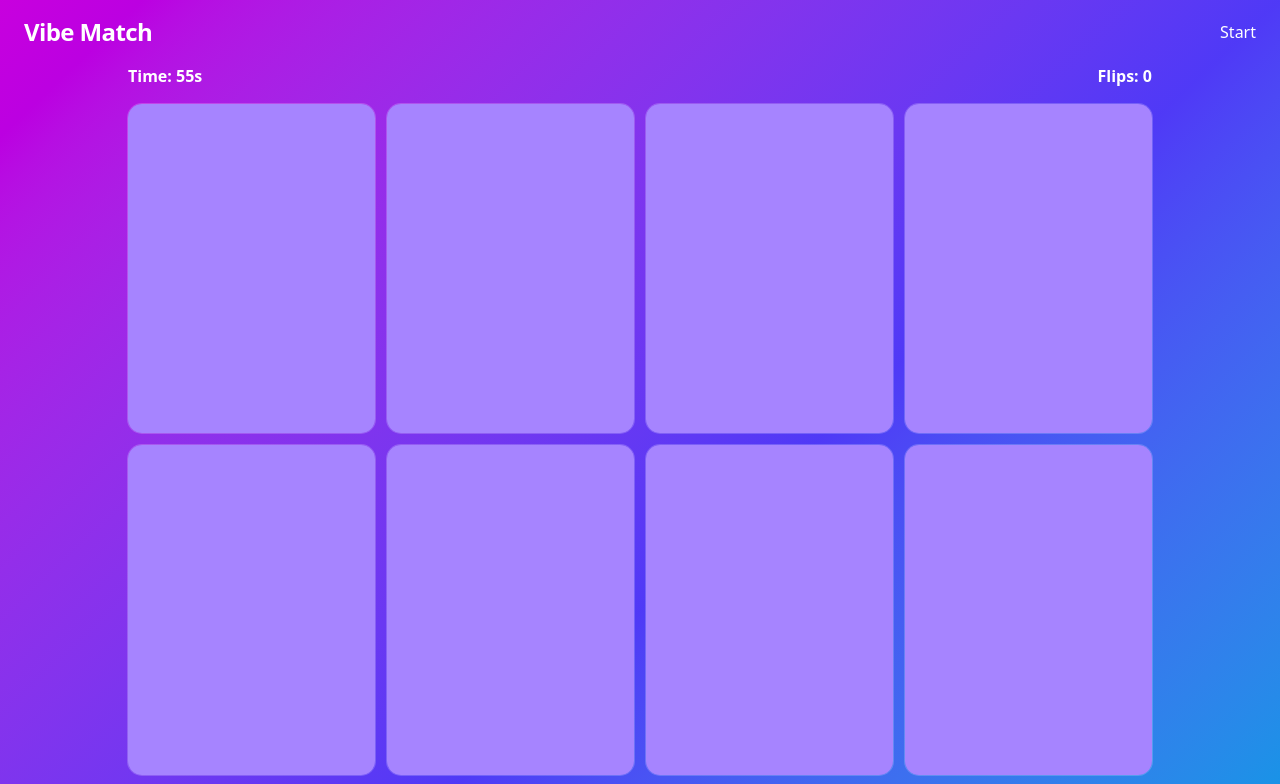
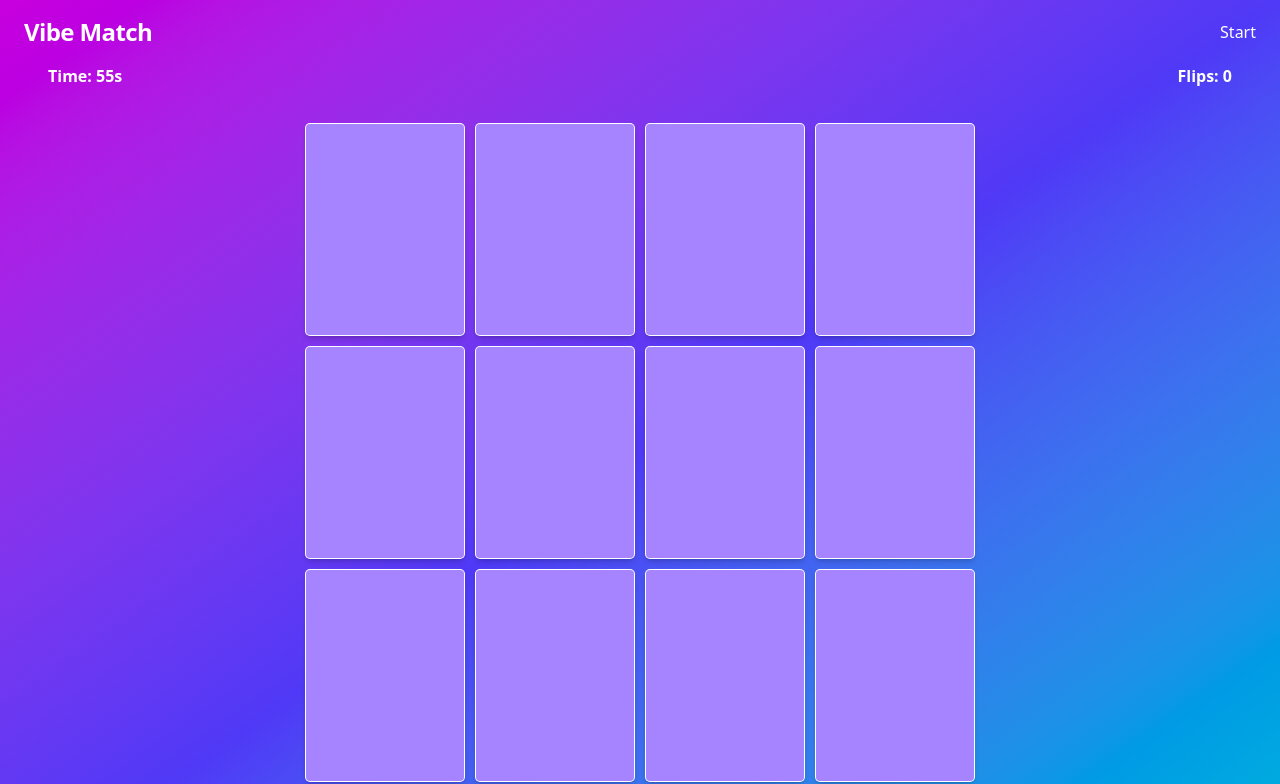
Before and after one commit to phihung99nd/card-matching, a React (Vite) app: page /game in a window 1280 px wide. Shown: the top 784 px of the page. Built offline with nearby package versions, Linux system fonts and the light colour scheme.

Commit message:
fix card flip

```diff
--- a/src/pages/Game.tsx
+++ b/src/pages/Game.tsx
@@ -1,5 +1,5 @@
 import { useLocation, useNavigate } from 'react-router-dom'
-import { useEffect, useMemo, useState } from 'react'
+import { useEffect, useState } from 'react'
 import { motion } from 'framer-motion'
 
 type Card = {
@@ -9,7 +9,9 @@ type Card = {
 	matched: boolean
 }
 
-function useGridSize(difficulty: 'easy' | 'medium' | 'hard' | 'hell') {
+type Difficulty = 'easy' | 'medium' | 'hard' | 'hell'
+
+function useGridSize(difficulty: Difficulty) {
 	if (difficulty === 'easy') return { cols: 4, rows: 3 }
 	if (difficulty === 'medium') return { cols: 6, rows: 5 }
 	if (difficulty === 'hard') return { cols: 8, rows: 6 }
@@ -19,7 +21,7 @@ function useGridSize(difficulty: 'easy' | 'medium' | 'hard' | 'hell') {
 function Game() {
 	const navigate = useNavigate()
 	const location = useLocation() as any
-	const difficulty = (location.state?.difficulty ?? 'easy') as 'easy' | 'medium' | 'hard'
+	const difficulty = (location.state?.difficulty ?? 'easy') as Difficulty
 	const cardBack = (location.state?.cardBack ?? 'violet') as string
 	const imageSet = (location.state?.imageSet ?? 'emoji') as string
 	const { cols, rows } = useGridSize(difficulty)
@@ -27,6 +29,7 @@ function Game() {
 	const [cards, setCards] = useState<Card[]>([])
 	const [selectedIds, setSelectedIds] = useState<number[]>([])
 	const [flipCount, setFlipCount] = useState(0)
+	const [lastMatched, setLastMatched] = useState<number[]>([])
 	const [timeLeft, setTimeLeft] = useState(() => {
 		if (difficulty === 'easy') return 60
 		if (difficulty === 'medium') return 90
@@ -34,25 +37,57 @@ function Game() {
 		return 180
 	})
 
-	const values = useMemo(() => {
-		const emoji = ['😀','😎','🤖','🐶','🐱','🐼','🍎','🍉','🍓','⚽','🎧','🚀','🌈','⭐','🔥']
-		const animals = ['🐶','🐱','🐭','🐰','🦊','🐻','🐼','🐨','🐯','🦁','🐷','🐸','🐵','🐔','🐧']
-		const fruits = ['🍎','🍐','🍊','🍋','🍌','🍉','🍇','🍓','🫐','🍒','🍑','🥭','🍍','🥝','🍈']
-		const pool = imageSet === 'animals' ? animals : imageSet === 'fruits' ? fruits : emoji
-		return pool
-	}, [imageSet])
+	// Compute a card size that fits the viewport without scrolling
+	const [cardSize, setCardSize] = useState<number>(64)
+	useEffect(() => {
+		function computeSize() {
+			const paddingX = 32 // page horizontal padding
+			const gap = 12 // grid gap in px (gap-3)
+			const headerH = 48 // HUD height estimate
+			const controlsH = 56 // buttons area estimate
+			const verticalPadding = 40 // top/bottom padding/margins
+			const availableW = Math.max(280, window.innerWidth - paddingX * 2 - gap * (cols - 1))
+			const availableH = Math.max(
+				200,
+				window.innerHeight - headerH - controlsH - verticalPadding - gap * (rows - 1)
+			)
+			const sizeByW = Math.floor(availableW / cols)
+			const sizeByH = Math.floor((availableH / rows) / (4 / 3)) // account for 3:4 aspect
+			const size = Math.max(36, Math.min(sizeByW, sizeByH))
+			setCardSize(size)
+		}
+		computeSize()
+		window.addEventListener('resize', computeSize)
+		return () => window.removeEventListener('resize', computeSize)
+	}, [cols, rows])
+
+  function buildPool(kind: string, needed: number): string[] {
+		const emoji = ['😀','😎','🤖','🐶','🐱','🐼','🍎','🍉','🍓','⚽','🎧','🚀','🌈','⭐','🔥','🧠','🎲','🎯','🎮','🎹','🎨','🎪','🎆','🎇','✨','⚡','❄️','🌙','☀️','🌟','🌸','🌼','🌻','🍁','🍂','🍃','🌊','🔥','💧','🪐','🌍','🛰️','📱','💡','🔔','🔮','🧩','🪄','🧸','🪅','🎁','🧁','🍩','🍪','🍰','🍫','🍬','🍭','🥨','🥐','🍔','🍟','🌮','🍕','🍣','🍤','🍙','🍜','🍝','🥟','🥗','🍗','🥩','🥪','🥞','🧇']
+		const animals = ['🐶','🐱','🐭','🐹','🐰','🦊','🐻','🐼','🐨','🐯','🦁','🐮','🐷','🐸','🐵','🐔','🐧','🐦','🦆','🦉','🦇','🐺','🦄','🐝','🦋','🐌','🐞','🐢','🦎','🐍','🐙','🦑','🦀','🪼','🐠','🐟','🐬','🐳','🦈']
+		const fruits = ['🍎','🍐','🍊','🍋','🍌','🍉','🍇','🍓','🫐','🍒','🍑','🥭','🍍','🥝','🍈','🍏','🍅','🥥','🌶️','🧄','🧅']
+		const shapes = ['★','☆','◆','◇','◼','◻','⬛','⬜','🔶','🔷','🔺','🔻','🔸','🔹']
+		const weather = ['☀️','🌤️','⛅','🌥️','☁️','🌧️','⛈️','❄️','🌩️','🌫️']
+		const transport = ['🚗','🚕','🚙','🚌','🚎','🏎️','🚓','🚑','🚒','🚚','🚛','🚜','✈️','🚀','🚁','🚂']
+		const base = kind === 'animals' ? animals : kind === 'fruits' ? fruits : emoji
+		let pool = [...new Set([...base, ...animals, ...fruits, ...shapes, ...weather, ...transport])]
+		if (pool.length >= needed) return pool.slice(0, needed)
+		while (pool.length < needed) {
+			pool = pool.concat(pool).slice(0, needed)
+		}
+		return pool.slice(0, needed)
+	}
 
 	useEffect(() => {
 		const total = cols * rows
 		const needed = total / 2
-		const candidates = values.slice(0, needed)
+		const candidates = buildPool(imageSet, needed)
 		const deck: Card[] = [...candidates, ...candidates]
 			.map((v, idx) => ({ id: idx + 1, value: v, flipped: false, matched: false }))
 			.sort(() => Math.random() - 0.5)
 		setCards(deck)
 		setFlipCount(0)
 		setSelectedIds([])
-	}, [cols, rows, values])
+	}, [cols, rows, imageSet])
 
 	useEffect(() => {
 		if (timeLeft <= 0) {
@@ -82,6 +117,8 @@ function Game() {
 				if (a.value === b.value) {
 					setTimeout(() => {
 						setCards((prev) => prev.map((c) => (c.id === aId || c.id === bId ? { ...c, matched: true } : c)))
+						setLastMatched([aId, bId])
+						setTimeout(() => setLastMatched([]), 700)
 					}, 300)
 				} else {
 					setTimeout(() => {
@@ -97,38 +134,51 @@ function Game() {
 	const backColor = cardBack === 'cyan' ? 'bg-cyan-400' : cardBack === 'rose' ? 'bg-rose-400' : 'bg-violet-400'
 
 	return (
-		<div className="mx-auto max-w-5xl">
+		<div className="mx-auto px-4 min-h-screen flex flex-col" style={{ maxWidth: '100%' }}>
 			<div className="flex items-center justify-between mb-4">
 				<div className="font-semibold">Time: {timeLeft}s</div>
 				<div className="font-semibold">Flips: {flipCount}</div>
 			</div>
+			<div className="flex-1 flex items-center justify-center">
 				<div
 					className="grid gap-3"
-				style={{ gridTemplateColumns: `repeat(${cols}, minmax(0, 1fr))` }}
+					style={{ gridTemplateColumns: `repeat(${cols}, ${cardSize}px)` }}
 				>
 					{cards.map((card) => (
 					<motion.button
 							key={card.id}
 							whileTap={{ scale: 0.98 }}
 							onClick={() => !card.flipped && !card.matched && flip(card.id)}
-						className={`aspect-[3/4] rounded-xl relative overflow-hidden ring-1 ring-white/20 ${card.matched ? 'opacity-60' : ''}`}
+							className={`relative ${card.matched ? 'opacity-60' : ''}`}
+							style={{ perspective: '1000px' }}
 						>
+						{/* Matched bounce + pop flash */}
 						<motion.div
-							className={`absolute inset-0 ${backColor}`}
-							animate={{ rotateY: card.flipped ? 180 : 0 }}
-							transition={{ duration: 0.35 }}
-							style={{ backfaceVisibility: 'hidden' }}
+							className="absolute inset-0"
+							animate={lastMatched.includes(card.id) ? { scale: [1, 2, 1], rotate: [0, -3, 3, 0] } : undefined}
+							transition={{ duration: 0.6, ease: 'easeOut' }}
 						/>
 							<motion.div
-							className="absolute inset-0 flex items-center justify-center bg-white text-slate-900 text-4xl"
+								className={`absolute inset-0 rounded ring shadow-md shadow-black/20 ${backColor}`}
+								initial={{ rotateY: card.flipped ? 180 : 0 }}
+								animate={{ rotateY: card.flipped ? 180 : 0 }}
+								transition={{ duration: 0.35, ease: 'easeInOut' }}
+								style={{ backfaceVisibility: 'hidden', transformStyle: 'preserve-3d' }}
+							/>
+							<motion.div
+								className="absolute inset-0 flex items-center justify-center rounded ring shadow-md shadow-black/20 bg-white text-slate-900 text-4xl"
+								initial={{ rotateY: card.flipped ? 0 : -180 }}
 								animate={{ rotateY: card.flipped ? 0 : -180 }}
-							transition={{ duration: 0.35 }}
-							style={{ backfaceVisibility: 'hidden' }}
+								transition={{ duration: 0.35, ease: 'easeInOut' }}
+								style={{ backfaceVisibility: 'hidden', transformStyle: 'preserve-3d' }}
 							>
 								{card.value}
 							</motion.div>
+							{/* Size the card explicitly to avoid page scroll */}
+							<div style={{ width: cardSize, height: Math.round(cardSize * (4 / 3)) }} />
 						</motion.button>
 					))}
+				</div>
 			</div>
 			<div className="mt-6 flex gap-3">
 				<button
```
Lines whose indentation alone changed are shown as unchanged.
